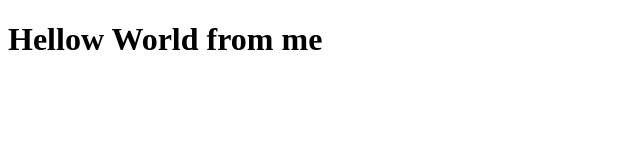
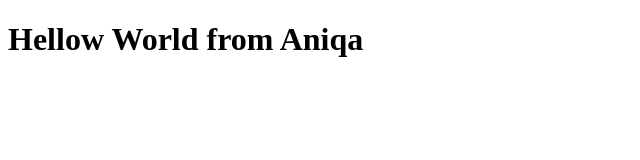
Before and after one commit to Aniqa-Masood/Bootcamp, a plain HTML site: page index.html in a window 1280 px wide. Shown: the whole page, without its empty margins (0-640 px from the left). Drawn offline with Linux system fonts and the light colour scheme.

Commit message:
Update index.html

```diff
--- a/index.html
+++ b/index.html
@@ -6,6 +6,6 @@
     <title>Document</title>
 </head>
 <body>
-    <h1>Hellow World from me</h1>
+    <h1>Hellow World from Aniqa</h1>
 </body>
 </html>
```
